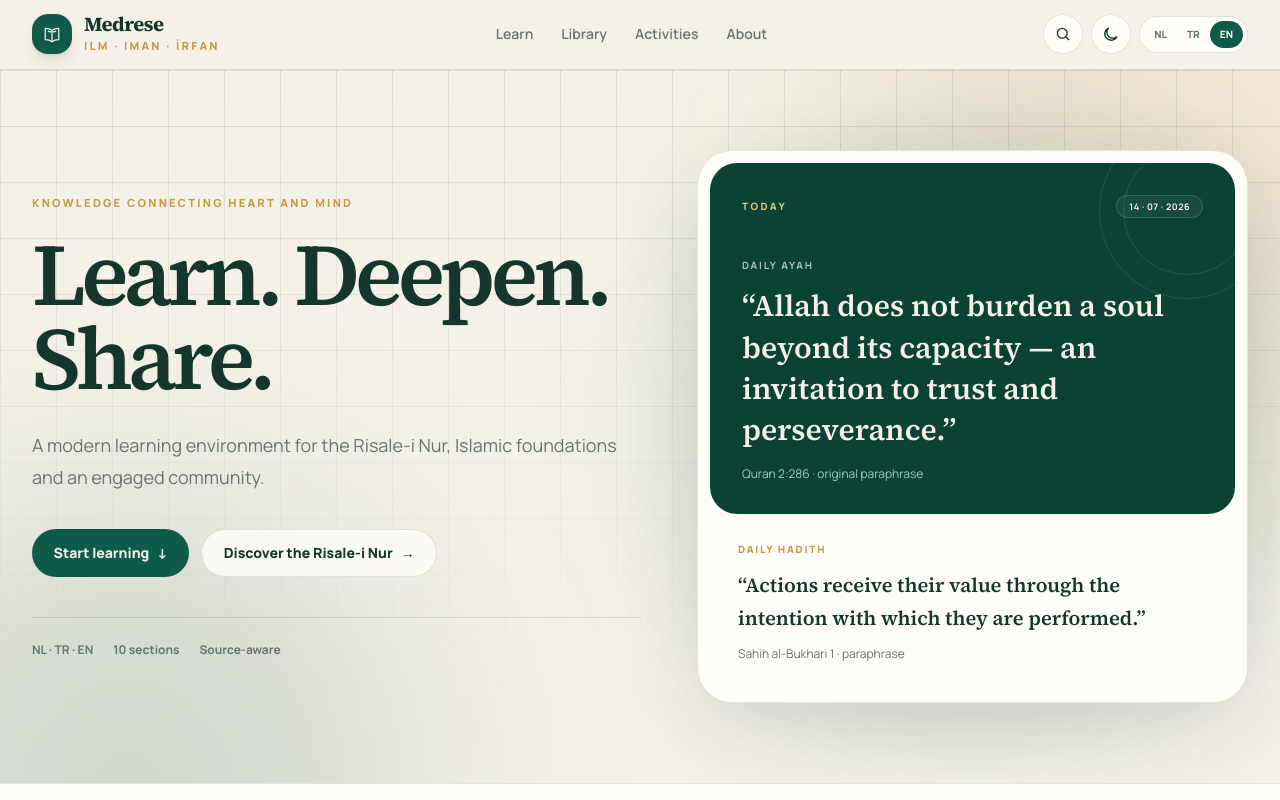
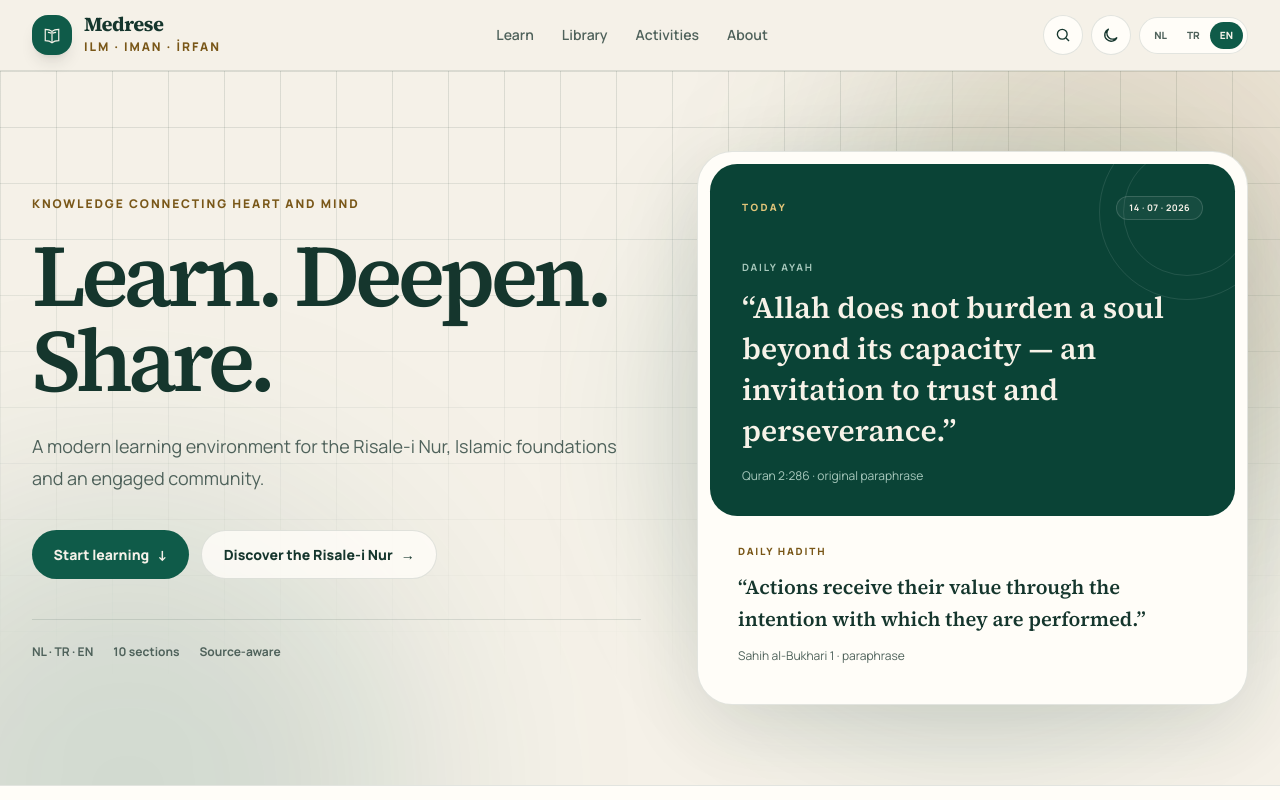
Before and after one commit to 4rcanity/empyr-portfolio, an Astro site: page /en/medrese in a window 1280 px wide. Shown: the top 800 px of the page. Built offline with nearby package versions, Linux system fonts and the light colour scheme; Astro itself is replaced by a stand-in of ours.

Commit message:
Improve Medrese text contrast and readability.
Correct dark-mode panel colors and strengthen muted labels so prayer times and metadata remain legible across both themes.

```diff
--- a/src/styles/medrese.css
+++ b/src/styles/medrese.css
@@ -5,12 +5,12 @@
   --med-surface: #fffdf8;
   --med-surface-soft: #ebe5d8;
   --med-text: #15362d;
-  --med-muted: #64756f;
+  --med-muted: #4f625b;
   --med-line: rgba(21, 54, 45, 0.12);
   --med-primary: #0f5b49;
   --med-primary-strong: #0a4336;
-  --med-accent: #c59a45;
-  --med-accent-soft: #ead7a7;
+  --med-accent: #795718;
+  --med-accent-soft: #e1c77f;
   --med-shadow: 0 24px 80px rgba(23, 50, 42, 0.12);
 }
 
@@ -19,11 +19,11 @@ html[data-medrese-theme='dark'] {
   --med-surface: #0d211b;
   --med-surface-soft: #122a23;
   --med-text: #edf5ef;
-  --med-muted: #9eb1aa;
+  --med-muted: #b6c8c1;
   --med-line: rgba(236, 245, 239, 0.1);
   --med-primary: #5ec2a4;
-  --med-primary-strong: #8bd8bf;
-  --med-accent: #e1ba69;
+  --med-primary-strong: #0a4336;
+  --med-accent: #f0cf86;
   --med-accent-soft: #5c4c2c;
   --med-shadow: 0 24px 90px rgba(0, 0, 0, 0.35);
 }
@@ -89,9 +89,10 @@ body.medrese-body {
 
 .med-kicker {
   color: var(--med-accent);
-  font-size: 0.7rem;
+  font-size: 0.75rem;
   font-weight: 800;
-  letter-spacing: 0.2em;
+  letter-spacing: 0.16em;
+  line-height: 1.5;
   text-transform: uppercase;
 }
 
```
